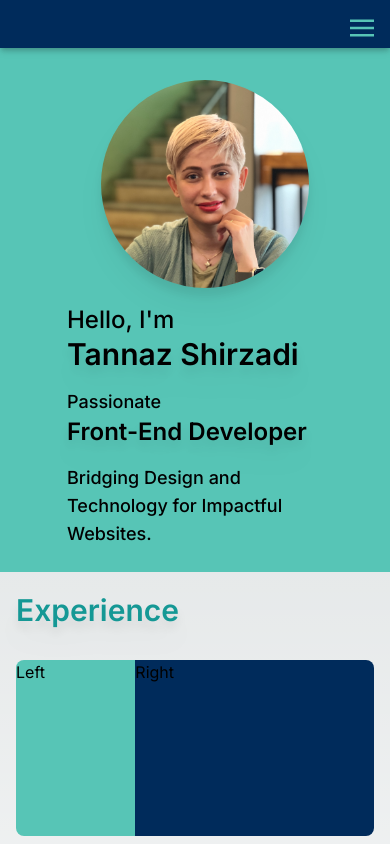
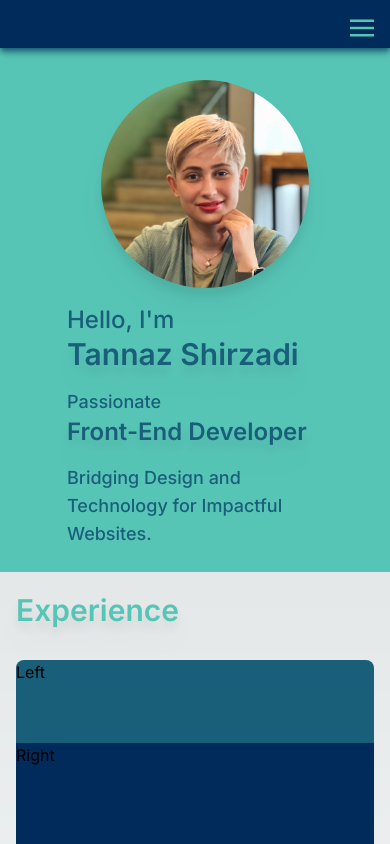
Before and after one commit to tannaz97shr/portfolio, a Next.js app: page / in a window 390 px wide. Shown: the top 844 px of the page. Built offline with nearby package versions, Linux system fonts and the light colour scheme.

Commit message:
feat: responsive esperience section

```diff
--- a/src/components/ExperienceSection/ExperienceCard.tsx
+++ b/src/components/ExperienceSection/ExperienceCard.tsx
@@ -1,9 +1,8 @@
 function ExperienceCard() {
   return (
-    <div className="flex h-44 w-full rounded-lg overflow-hidden mb-4">
-      <div className="flex w-1/3 bg-primary-teal">Left</div>
-      <div className="flex w-2/3 bg-primary-navy">Right</div>
-      <div></div>
+    <div className="flex flex-col md:flex-row h-56 md:h-44 w-full rounded-lg overflow-hidden mb-4">
+      <div className="flex grow-[1] bg-secondary-navy">Left</div>
+      <div className="flex grow-[2] bg-primary-navy">Right</div>
     </div>
   );
 }
--- a/src/components/ExperienceSection/index.tsx
+++ b/src/components/ExperienceSection/index.tsx
@@ -3,7 +3,7 @@ import ExperienceCard from "./ExperienceCard";
 function ExperienceSection() {
   return (
     <>
-      <div className="drop-shadow-xl text-3xl font-semibold text-secondary-teal mt-5 mb-8">
+      <div className="drop-shadow-xl text-3xl font-semibold text-primary-teal mt-5 mb-8">
         Experience
       </div>
       <ExperienceCard />
--- a/src/components/HeroSection/index.tsx
+++ b/src/components/HeroSection/index.tsx
@@ -3,7 +3,7 @@ import Image from "next/image";
 export default function HeroSection() {
   return (
     <div className="flex flex-col-reverse p-6 lg:flex-row bg-primary-teal lg:bg-gradient-to-r from-primary-teal to-secondary-teal md:aspect-video xl:aspect-[5/2] items-center justify-center pt-20">
-      <div className="flex flex-col w-64 lg:w-fit text-secondary-navi text-lg font-medium">
+      <div className="flex flex-col w-64 lg:w-fit text-secondary-navy text-lg font-medium">
         <div className="text-2xl mb-4 flex flex-col lg:flex-row items-baseline w-fit">
           <span>Hello, I&apos;m </span>
           <span className="drop-shadow-xl text-3xl font-semibold lg:ml-2">
--- a/src/components/Navbar/index.tsx
+++ b/src/components/Navbar/index.tsx
@@ -38,7 +38,7 @@ export default function Navbar() {
         className={`fixed z-10 bg-primary-navy text-primary-teal
      flex items-start md:items-center justify-start md:justify-center
      text-lg font-medium
-     drop-shadow-md shadow-md shadow-secondary-navi
+     drop-shadow-md shadow-md shadow-secondary-navy
      transition-all ease-in-out
      ${
        isMenuOpen ? "md:h-12 md:w-full right-0 w-3/5 h-[100vh]" : "w-full h-12"
```
